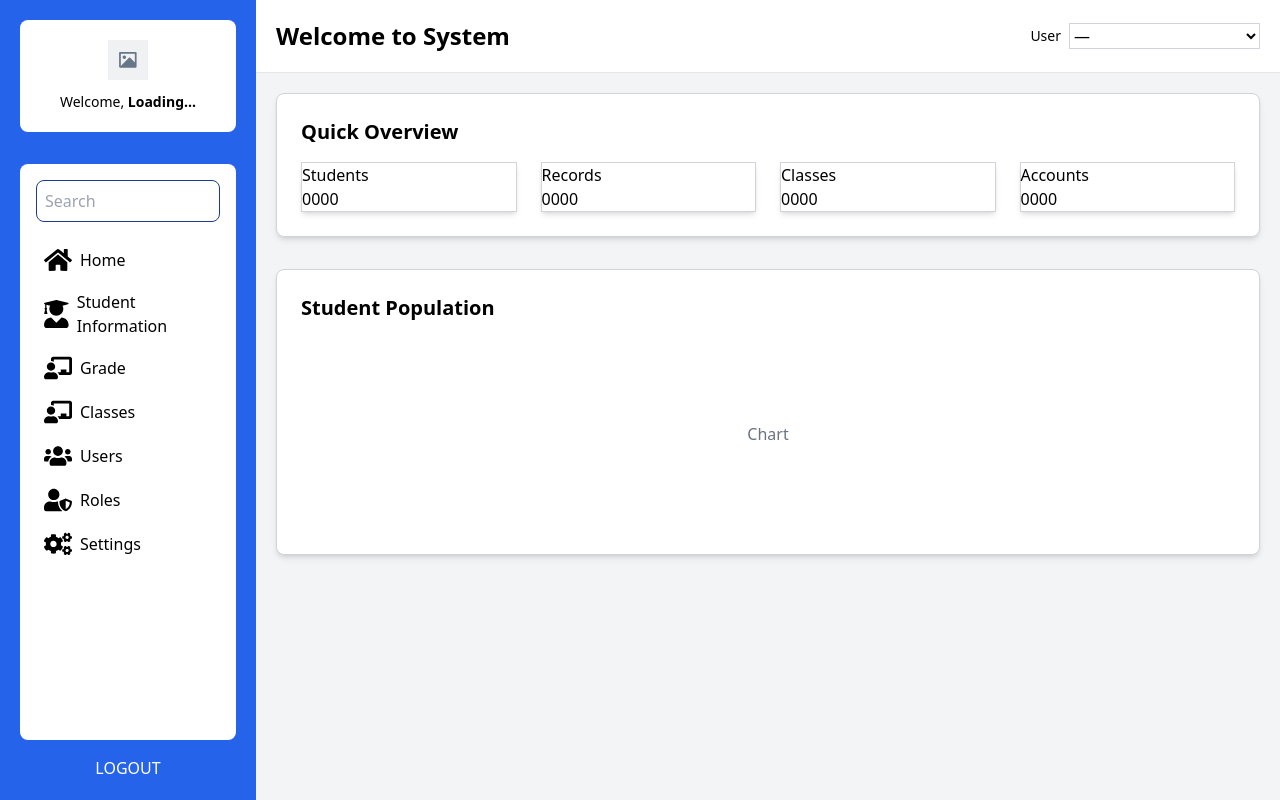
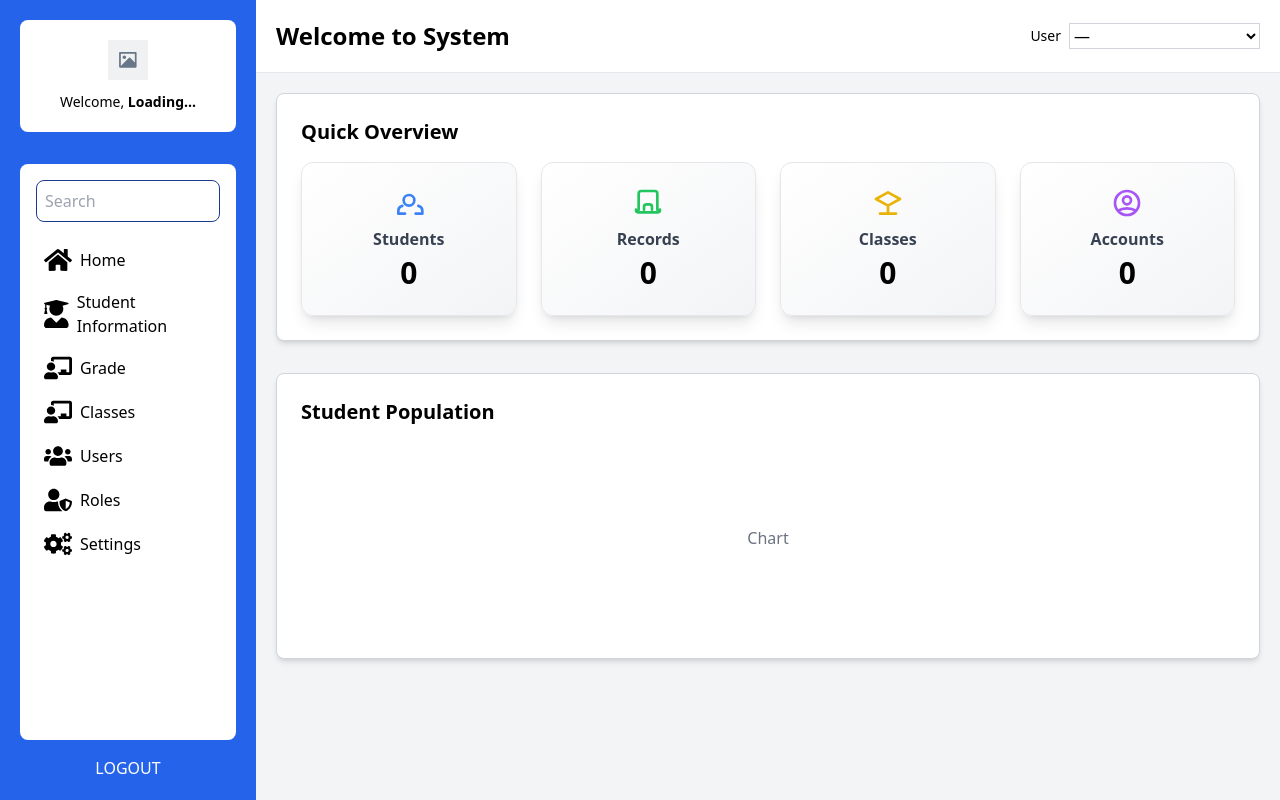
Before and after one commit to AHG-BSCS/project-hitech, a React (Vite) app: page /home in a window 1280 px wide. Built offline with nearby package versions, Linux system fonts and the light colour scheme; no server answers; the database is empty; sample sign-in values are in the browser's storage.

Commit message:
quick overview now works

```diff
--- a/src/components/Home.jsx
+++ b/src/components/Home.jsx
@@ -1,14 +1,76 @@
-import React from 'react';
+import React, { useEffect, useState } from 'react';
+import { db } from '../firebase';
+import { collection, getCountFromServer } from 'firebase/firestore';
+
+const OVERVIEW = [
+  {
+    title: 'Students',
+    icon: (
+      <svg className="w-8 h-8 text-blue-500" fill="none" stroke="currentColor" strokeWidth="2" viewBox="0 0 24 24"><path strokeLinecap="round" strokeLinejoin="round" d="M17 20h5v-2a4 4 0 00-3-3.87M9 20H4v-2a4 4 0 013-3.87m9-4.13a4 4 0 10-8 0 4 4 0 008 0z" /></svg>
+    ),
+    collection: 'students',
+  },
+  {
+    title: 'Records',
+    icon: (
+      <svg className="w-8 h-8 text-green-500" fill="none" stroke="currentColor" strokeWidth="2" viewBox="0 0 24 24"><path strokeLinecap="round" strokeLinejoin="round" d="M9 17v-2a2 2 0 012-2h2a2 2 0 012 2v2m4 0V5a2 2 0 00-2-2H7a2 2 0 00-2 2v12m16 0a2 2 0 01-2 2H5a2 2 0 01-2-2" /></svg>
+    ),
+    collection: 'records',
+  },
+  {
+    title: 'Classes',
+    icon: (
+      <svg className="w-8 h-8 text-yellow-500" fill="none" stroke="currentColor" strokeWidth="2" viewBox="0 0 24 24"><path strokeLinecap="round" strokeLinejoin="round" d="M12 14l9-5-9-5-9 5 9 5zm0 0v6m0 0H6m6 0h6" /></svg>
+    ),
+    collection: 'classes',
+  },
+  {
+    title: 'Accounts',
+    icon: (
+      <svg className="w-8 h-8 text-purple-500" fill="none" stroke="currentColor" strokeWidth="2" viewBox="0 0 24 24"><path strokeLinecap="round" strokeLinejoin="round" d="M5.121 17.804A13.937 13.937 0 0112 16c2.5 0 4.847.655 6.879 1.804M15 10a3 3 0 11-6 0 3 3 0 016 0zm6 2a9 9 0 11-18 0 9 9 0 0118 0z" /></svg>
+    ),
+    collection: 'users',
+  },
+];
 
 export default function DashboardHome() {
+  const [stats, setStats] = useState({});
+  const [loading, setLoading] = useState(true);
+
+  useEffect(() => {
+    const fetchCounts = async () => {
+      setLoading(true);
+      const results = await Promise.all(
+        OVERVIEW.map(async ({ collection: col }) => {
+          try {
+            const snap = await getCountFromServer(collection(db, col));
+            return snap.data().count;
+          } catch {
+            return 0;
+          }
+        })
+      );
+      const newStats = {};
+      OVERVIEW.forEach((item, idx) => {
+        newStats[item.title] = results[idx];
+      });
+      setStats(newStats);
+      setLoading(false);
+    };
+    fetchCounts();
+  }, []);
+
   return (
     <>
       <Section title="Quick Overview">
         <div className="grid grid-cols-1 sm:grid-cols-2 lg:grid-cols-4 gap-6">
-          {['Students', 'Records', 'Classes', 'Accounts'].map((title) => (
-            <div key={title} className="stat bg-white border border-gray-300 shadow-md">
-              <div className="stat-title text-black">{title}</div>
-              <div className="stat-value text-black">0000</div>
+          {OVERVIEW.map(({ title, icon }) => (
+            <div key={title} className="stat bg-gradient-to-br from-white to-gray-100 border border-gray-200 shadow-lg rounded-xl flex flex-col items-center p-6 hover:scale-105 transition-transform">
+              <div className="mb-2">{icon}</div>
+              <div className="stat-title text-gray-700 font-semibold">{title}</div>
+              <div className="stat-value text-3xl font-bold text-black mt-1">
+                {loading ? <span className="animate-pulse">...</span> : stats[title] ?? 0}
+              </div>
             </div>
           ))}
         </div>
```
